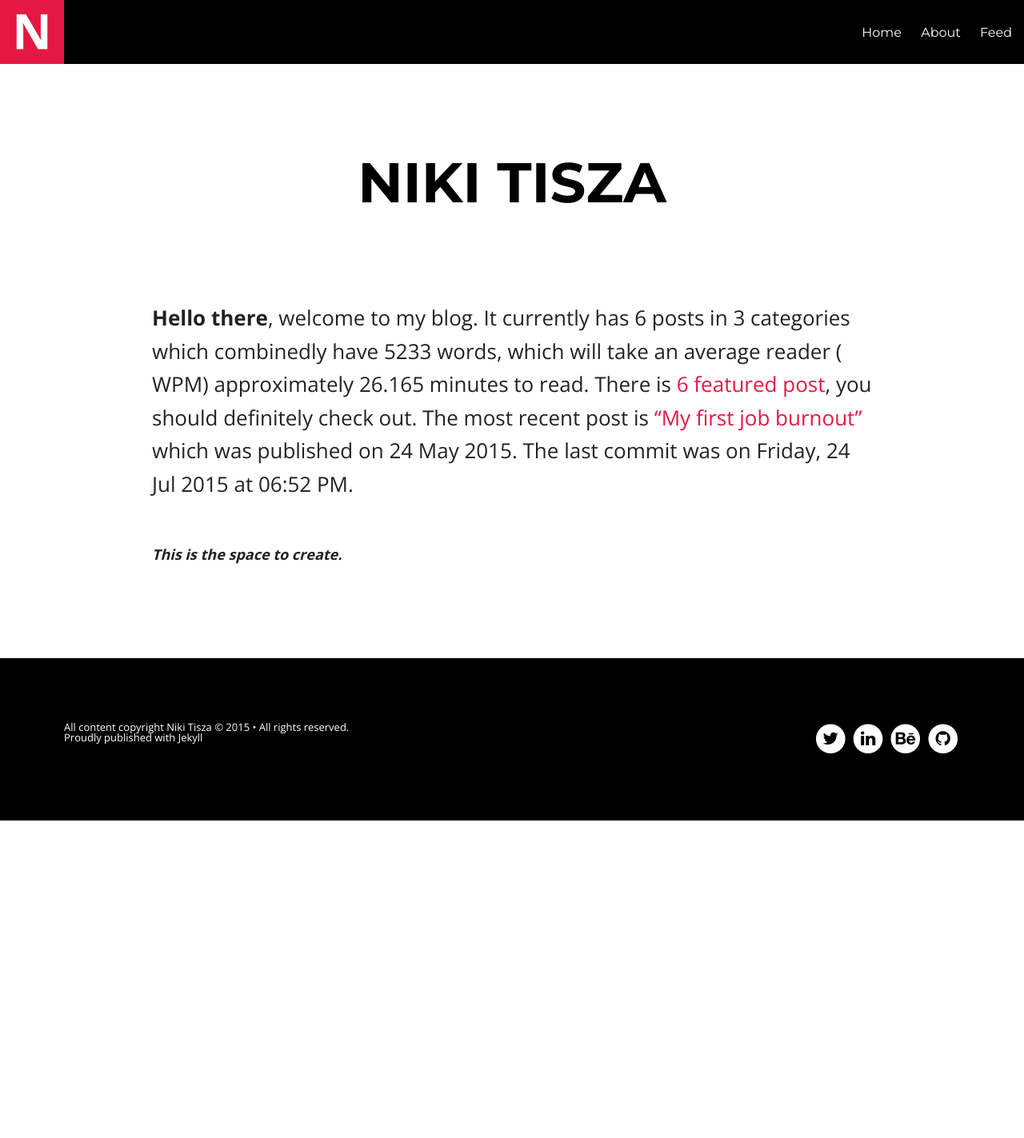
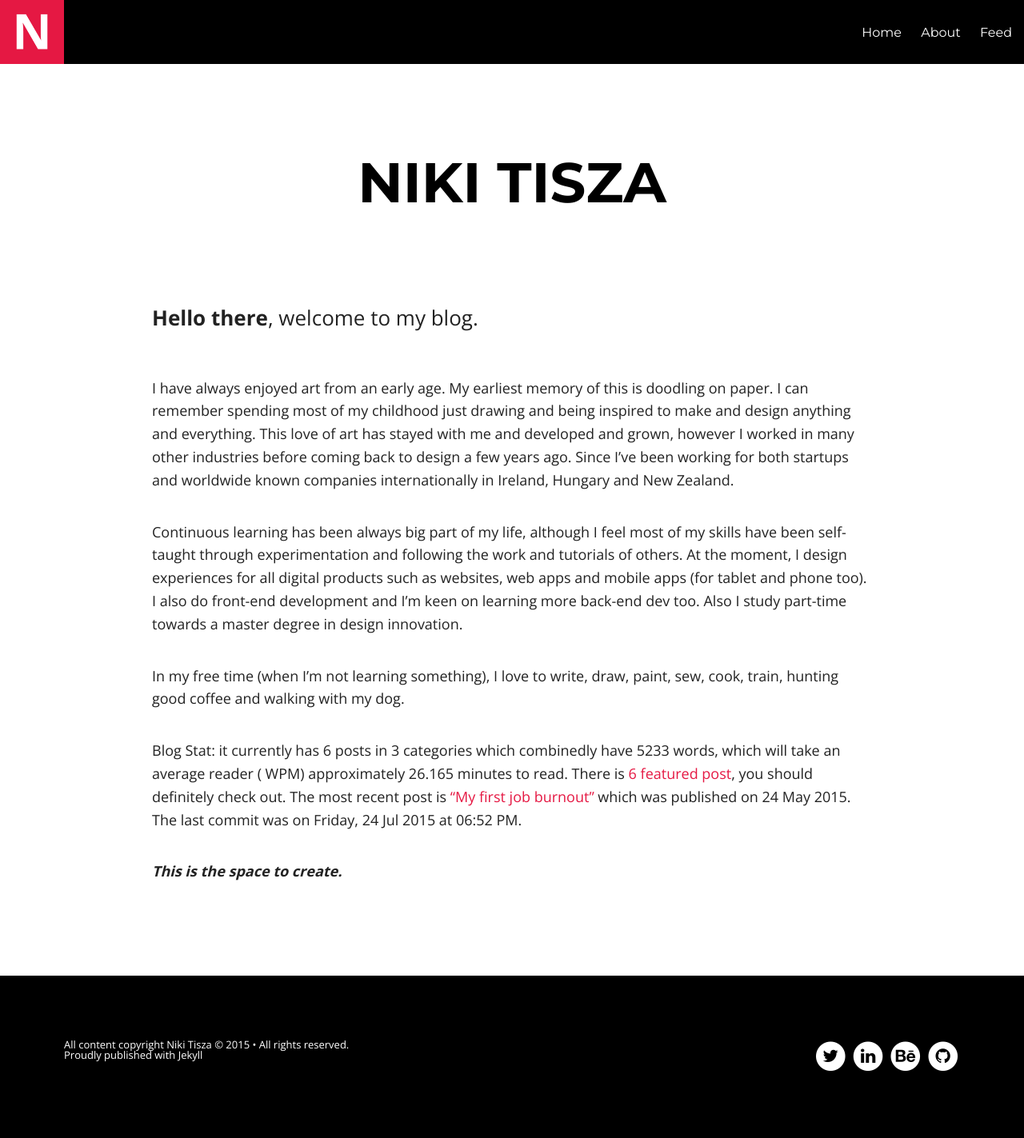
Before and after one commit to nikitisza/nikitisza.github.io, a Jekyll site: the page built from about.md, in a window 1280 px wide. Shown: the whole page at 80% size. Built offline with Jekyll 4.4.1, drawn with Linux system fonts in a browser that asks for light colours; nearby versions of some CDN libraries; before the commit the page ends 1026 px from its top, so only the background shows below that.

Commit message:
update about
update about

```diff
--- a/about.md
+++ b/about.md
@@ -24,7 +24,15 @@ chart: true
 {% endfor %}
 
 
-**Hello there**, welcome to my blog. It currently has {{ site.posts | size }} posts in {{ site.categories | size }} categories which combinedly have {{ total_words }} words, which will take an average reader ({{ site.wpm }} WPM) approximately <span class="time">{{ total_readtime }}</span> minutes to read. {% if featuredcount != 0 %}There is <a href="{{ site.url }}/featured">{{ featuredcount }} featured post</a>, you should definitely check out.{% endif %} The most recent post is {% for post in site.posts limit:1 %}{% if post.description %}<a href="{{ site.url }}{{ post.url }}" title="{{ post.description }}">"{{ post.title }}"</a>{% else %}<a href="{{ site.url }}{{ post.url }}" title="{{ post.description }}" title="Read more about {{ post.title }}">"{{ post.title }}"</a>{% endif %}{% endfor %} which was published on {% for post in site.posts limit:1 %}{% assign modifiedtime = post.modified | date: "%Y%m%d" %}{% assign posttime = post.date | date: "%Y%m%d" %}<time datetime="{{ post.date | date_to_xmlschema }}" class="post-time">{{ post.date | date: "%d %b %Y" }}</time>{% if post.modified %}{% if modifiedtime != posttime %} and last modified on <time datetime="{{ post.modified | date: "%Y-%m-%d" }}" itemprop="dateModified">{{ post.modified | date: "%d %b %Y" }}</time>{% endif %}{% endif %}{% endfor %}. The last commit was on {{ site.time | date: "%A, %d %b %Y" }} at {{ site.time | date: "%I:%M %p" }}.
+**Hello there**, welcome to my blog.
+
+I have always enjoyed art from an early age. My earliest memory of this is doodling on paper. I can remember spending most of my childhood just drawing and being inspired to make and design anything and everything. This love of art has stayed with me and developed and grown, however I worked in many other industries before coming back to design a few years ago. Since I’ve been working for both startups and worldwide known companies internationally in Ireland, Hungary and New Zealand.
+
+Continuous learning has been always big part of my life, although I feel most of my skills have been self-taught through experimentation and following the work and tutorials of others. At the moment, I design experiences for all digital products such as websites, web apps and mobile apps (for tablet and phone too). I also do front-end development and I'm keen on learning more back-end dev too. Also I study part-time towards a master degree in design innovation.
+
+In my free time (when I'm not learning something), I love to write, draw, paint, sew, cook, train, hunting good coffee and walking with my dog.
+
+Blog Stat: it currently has {{ site.posts | size }} posts in {{ site.categories | size }} categories which combinedly have {{ total_words }} words, which will take an average reader ({{ site.wpm }} WPM) approximately <span class="time">{{ total_readtime }}</span> minutes to read. {% if featuredcount != 0 %}There is <a href="{{ site.url }}/featured">{{ featuredcount }} featured post</a>, you should definitely check out.{% endif %} The most recent post is {% for post in site.posts limit:1 %}{% if post.description %}<a href="{{ site.url }}{{ post.url }}" title="{{ post.description }}">"{{ post.title }}"</a>{% else %}<a href="{{ site.url }}{{ post.url }}" title="{{ post.description }}" title="Read more about {{ post.title }}">"{{ post.title }}"</a>{% endif %}{% endfor %} which was published on {% for post in site.posts limit:1 %}{% assign modifiedtime = post.modified | date: "%Y%m%d" %}{% assign posttime = post.date | date: "%Y%m%d" %}<time datetime="{{ post.date | date_to_xmlschema }}" class="post-time">{{ post.date | date: "%d %b %Y" }}</time>{% if post.modified %}{% if modifiedtime != posttime %} and last modified on <time datetime="{{ post.modified | date: "%Y-%m-%d" }}" itemprop="dateModified">{{ post.modified | date: "%d %b %Y" }}</time>{% endif %}{% endif %}{% endfor %}. The last commit was on {{ site.time | date: "%A, %d %b %Y" }} at {{ site.time | date: "%I:%M %p" }}.
 
 
 ***This is the space to create.***
```
